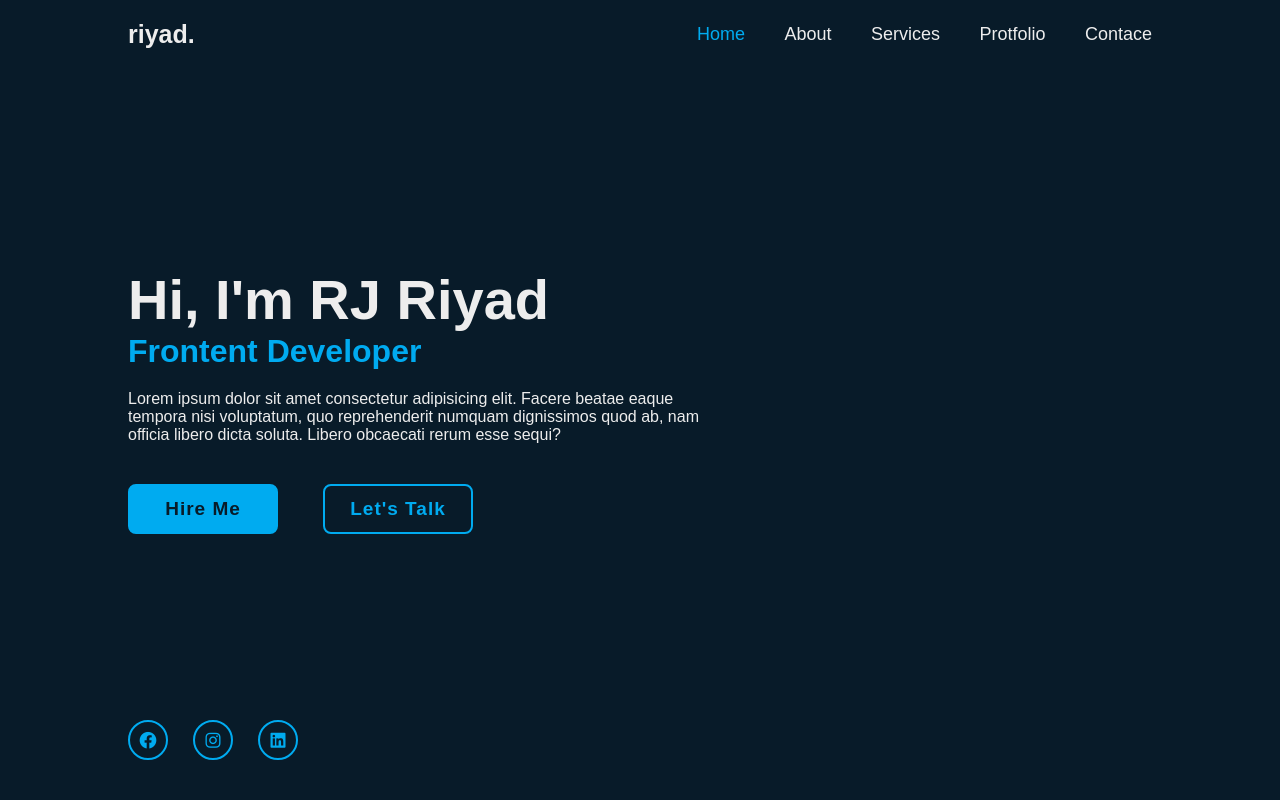
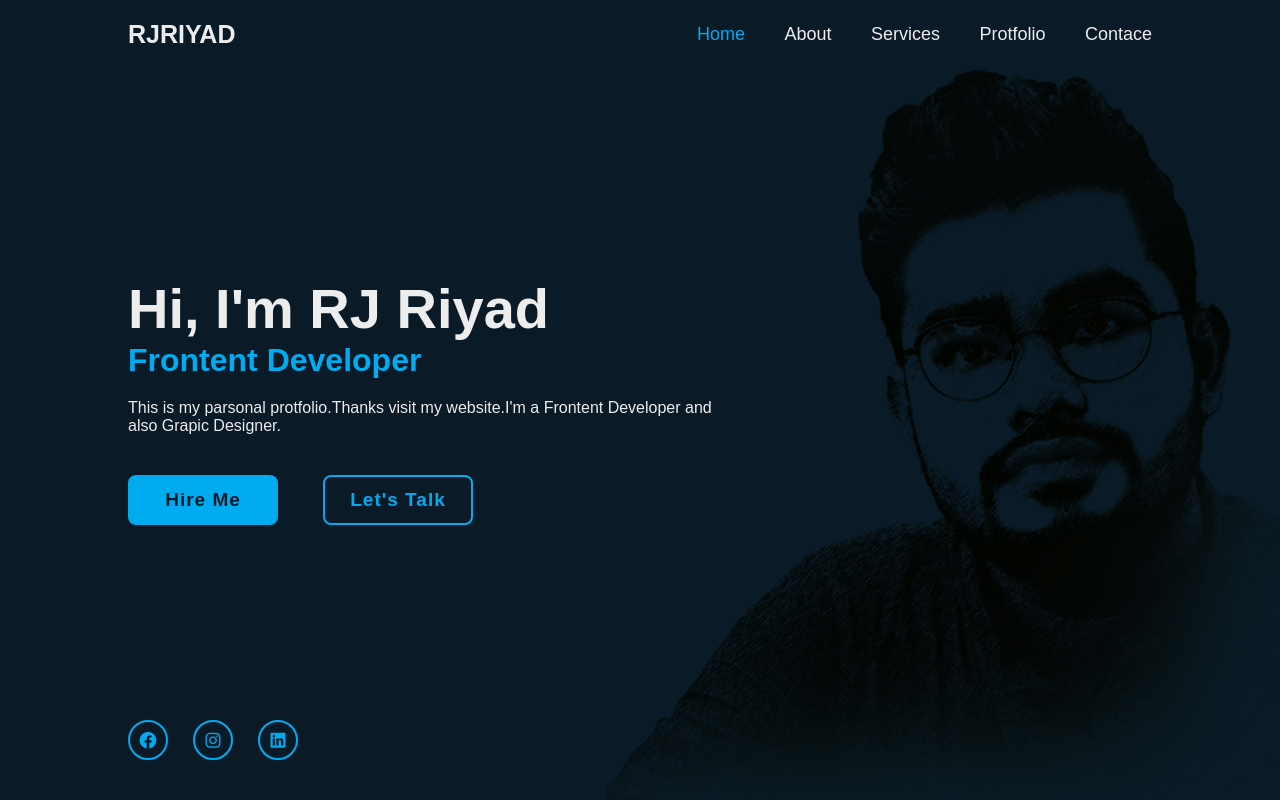
Before and after one commit to rokonurjamanriyad/Personal-Protfolio-Website-using-HTML_CSS, a plain HTML site: page index.html in a window 1280 px wide. Drawn offline with nearby package versions, Linux system fonts and the light colour scheme.

Commit message:
Add background picture

```diff
--- a/index.html
+++ b/index.html
@@ -9,7 +9,7 @@
 </head>
 <body>
     <header class="header">
-        <a href="#" class="logo">riyad.</a>
+        <a href="#" class="logo">RJRIYAD</a>
         <nav class="navbar">
             <a href="#" class="active">Home</a>
             <a href="#">About</a>
@@ -23,7 +23,7 @@
         <div class="home-content">
             <h1>Hi, I'm RJ Riyad</h1>
             <h3>Frontent Developer</h3>
-            <p>Lorem ipsum dolor sit amet consectetur adipisicing elit. Facere beatae eaque tempora nisi voluptatum, quo reprehenderit numquam dignissimos quod ab, nam officia libero dicta soluta. Libero obcaecati rerum esse sequi?</p>
+            <p>This is my parsonal protfolio.Thanks visit my website.I'm a Frontent Developer and also Grapic Designer.</p>
             <div class="btn-box">
                 <a href="#">Hire Me</a>
                 <a href="#">Let's Talk</a>
@@ -35,6 +35,9 @@
             <a href="#"><i class='bx bxl-linkedin-square' ></i></a>
 
         </div>
+        <span class="home-imgHover">
+
+        </span>
     </section>
 </body>
 </html>
--- a/styleee.css
+++ b/styleee.css
@@ -5,7 +5,7 @@
     font-family: 'poppins',sans-serif;
 }
 body{
-    background:#081b29;
+    /* background:#081b29; */
     color: #ededed;
 }
 .header{
@@ -25,6 +25,18 @@ body{
     color: #ededed;
     text-decoration: none;
     font-weight: 600;
+    position: relative;
+}
+.logo::before{
+   content: '';
+   position: absolute;
+   top:0;
+   right: 0;
+   width: 100%;
+   height: 100%;
+   background:#081b29;
+   animation: showRight 1s ease forwards;
+   animation-delay: .4s;
 }
 .navbar a{
     font-size: 18px;
@@ -41,6 +53,9 @@ body{
 
 .home{
     height: 100vh;
+    background: url('backgroundimg.jpg') no-repeat;
+    background-size: cover;
+    background-position: center;
     display: flex;
     align-items: center;
     padding: 0 10%;
@@ -50,26 +65,76 @@ body{
     max-width: 600px;
 }
 .home-content h1{
+    position: relative;
     font-size: 56px;
     font-weight: 700;
     line-height: 1.2;
 }
 .home-content h3{
+    position: relative;
     font-size: 32px;
     font-weight: 700;
     color: #00abf0;
 }
+.home-content h3::before{
+    content: '';
+    position: absolute;
+    top:0;
+    right: 0;
+    width: 100%;
+    height: 100%;
+    background:#081b29;
+    animation: showRight 1s ease forwards;
+    animation-delay: 1.3s;
+ }
+
+.home-content h1::before{
+    content: '';
+    position: absolute;
+    top:0;
+    right: 0;
+    width: 100%;
+    height: 100%;
+    background:#081b29;
+    animation: showRight 1s ease forwards;
+    animation-delay: .1s;
+ }
 .home-content p{
+    position: relative;
     font-size: 16px;
     margin: 20px 0 40px;
 }
+.home-content p::before{
+    content: '';
+    position: absolute;
+    top:0;
+    right: 0;
+    width: 100%;
+    height: 100%;
+    background:#081b29;
+    animation: showRight 1s ease forwards;
+    animation-delay: 1.6s;
+ }
 .home-content .btn-box{
+    position: relative;
     display: flex;
     justify-content: space-between;
     width: 345px;
     height: 50px;
     /* background: yellowgreen; */
 }
+.home-content .btn-box::before{
+    content: '';
+    position: absolute;
+    top:0;
+    right: 0;
+    width: 100%;
+    height: 100%;
+    background:#081b29;
+    animation: showRight 1s ease forwards;
+    animation-delay: 1.9s;
+    z-index: 2;
+ }
 .btn-box a{
     position: relative;
     display: inline-flex;
@@ -125,6 +190,18 @@ body{
     justify-content: space-between;
 
 }
+.home-sec::before{
+    content: '';
+    position: absolute;
+    top:0;
+    right: 0;
+    width: 100%;
+    height: 100%;
+    background:#081b29;
+    animation: showRight 1s ease forwards;
+    animation-delay: 2.5s;
+    z-index: 2;
+ }
 .home-sec a{
     position: relative;
     display: inline-flex;
@@ -160,3 +237,35 @@ body{
 .home-sec a:hover::before{
     width: 100%;
 }
+.home-imgHover{
+    position: absolute;
+    top: 0;
+    right: 80px;
+    width: 800px;
+    height: 100%;
+    background: transparent;
+
+    transition: 3s;
+}
+/* .home-imgHover::after{
+    content: '';
+    position: absolute;
+    top:0;
+    right: 0;
+    width: 100%;
+    height: 100%;
+    background:#081b29;
+    animation: showRight 1s ease forwards;
+    animation-delay: 3s;
+    z-index: 2;
+ } */
+.home-imgHover:hover{
+    background: #081b29;
+    opacity: .8;
+}
+
+@keyframes showRight{
+    100%{
+        width: 0;
+    }
+}
```
Also changed, not shown: backgroundimg.jpg (added).
